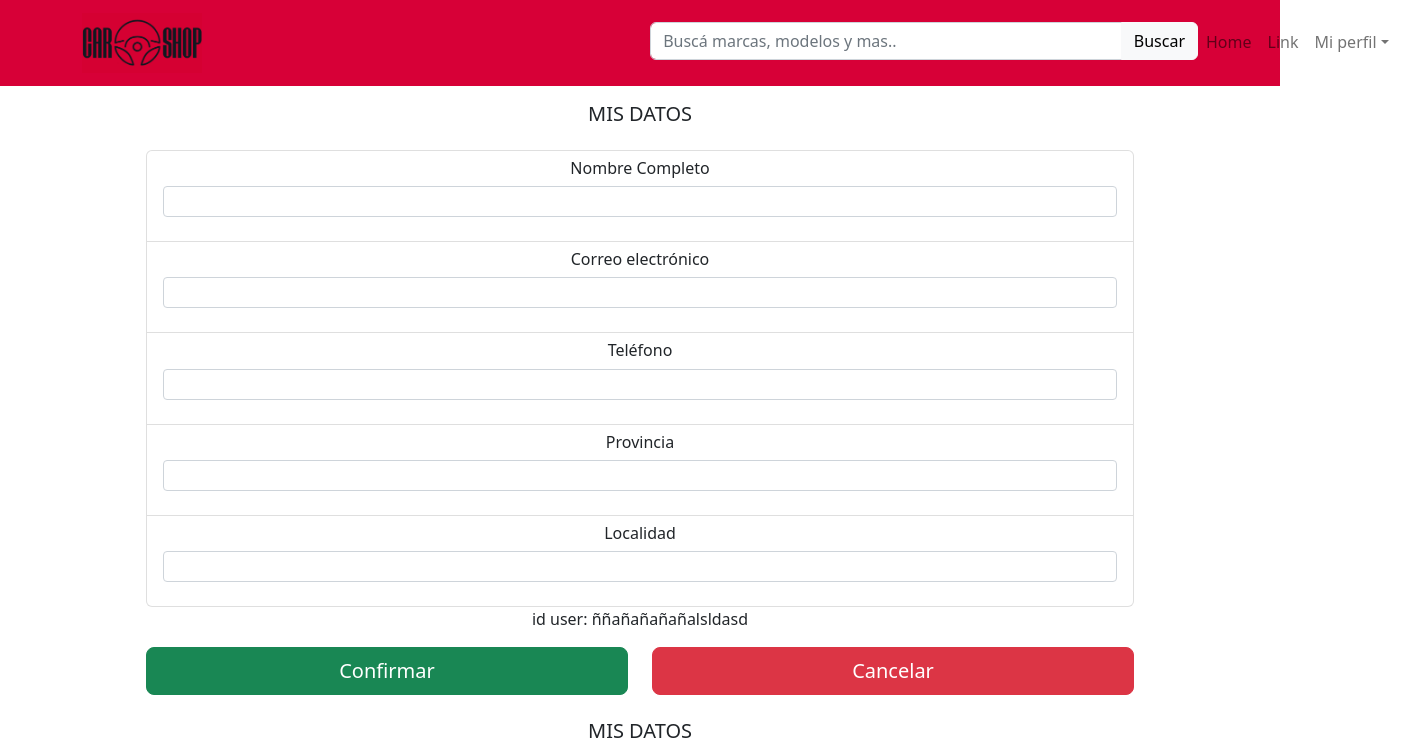
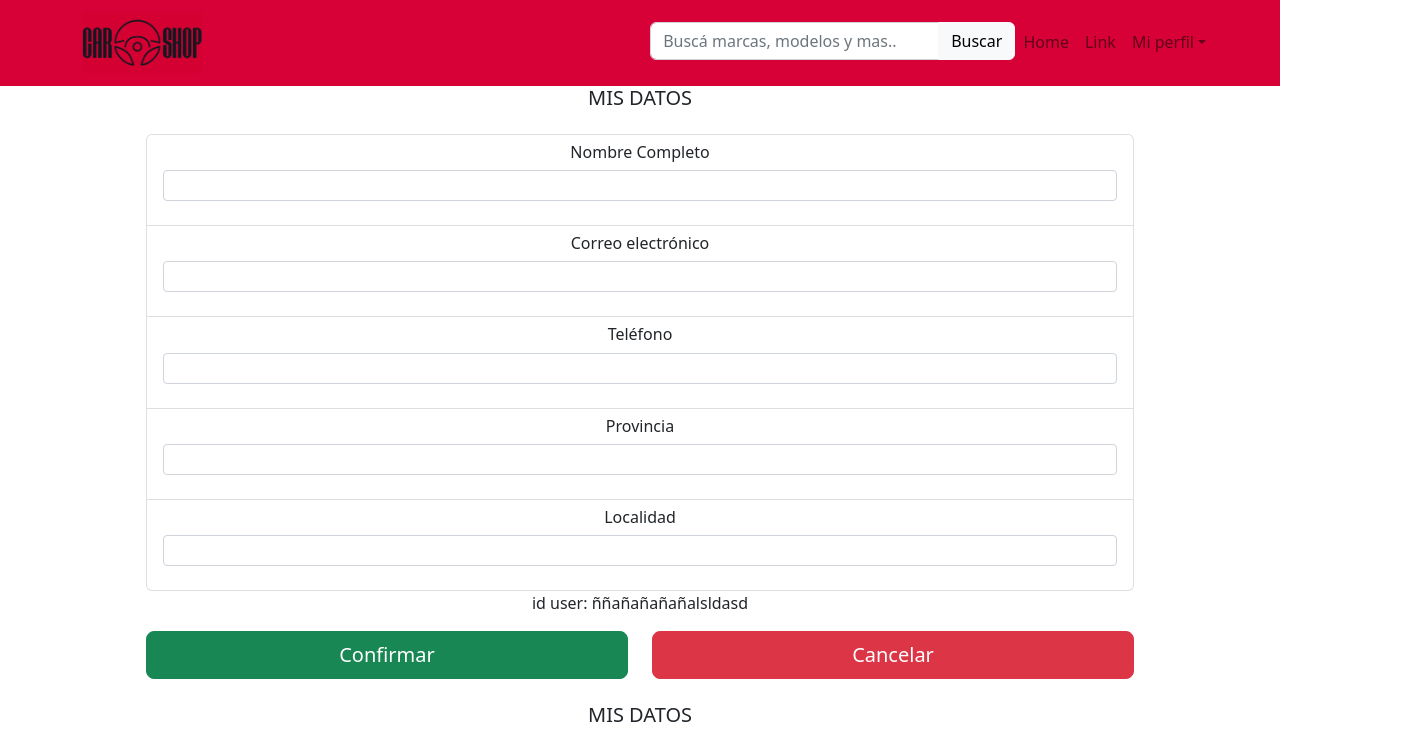
Before and after one commit to hernanmf/Car-Shop, a React (Create React App) app in the folder client/: page /home in a window 1280 px wide. Shown: the top 751 px of the page, 1413 px wide, since content can reach past the window. Built offline with nearby package versions, Linux system fonts and the light colour scheme.

Commit message:
corregido header

```diff
--- a/client/src/components/header.js
+++ b/client/src/components/header.js
@@ -17,8 +17,7 @@ import LogoChico from '../assets/images/logochico.png';
 const Header = () => {
   return (
     <>
-      <div className='colorapp'>
-      <Navbar key={'false'} expand={'sm'} className="mb-3">
+      <Navbar key={'false'} expand={'sm'} className='colorapp'>
           <Container >
           <Navbar.Brand href="#">
             <img
@@ -43,7 +42,7 @@ const Header = () => {
             </Offcanvas.Header>
 
               <Offcanvas.Body>
-                <Col xs={12} md={12}>
+                <Col xs={12} md={8}>
                 <Form className="d-flex">
                   <InputGroup className="mb-1">
                     <Form.Control placeholder="Buscá marcas, modelos y mas.." />
@@ -68,7 +67,6 @@ const Header = () => {
             </Navbar.Offcanvas>
           </Container>
       </Navbar>
-      </div>
     </>
   );
 }
--- a/client/src/css/nav.css
+++ b/client/src/css/nav.css
@@ -1,7 +1,3 @@
 .colorapp{
   background-color: #D70037;
 }
-
-.search-size{
-  width: 100%;
-}
```
